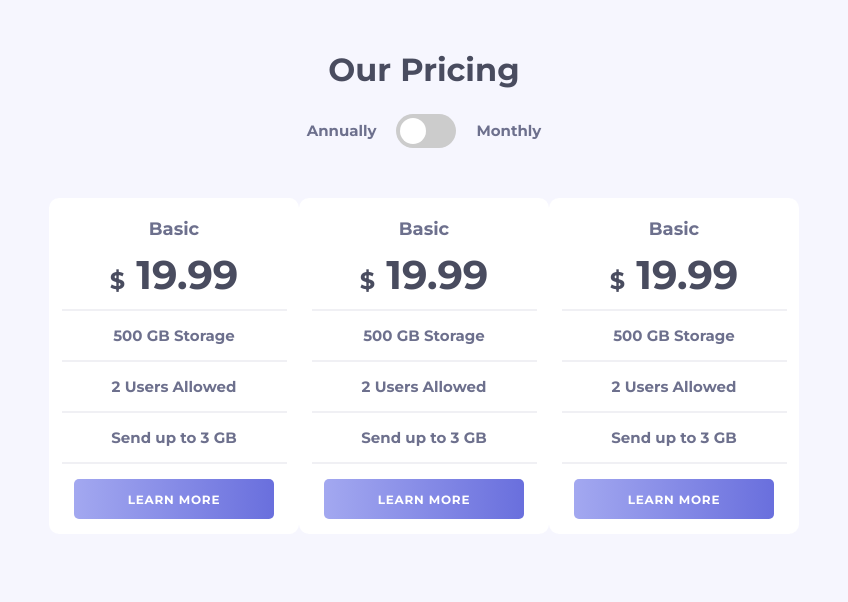
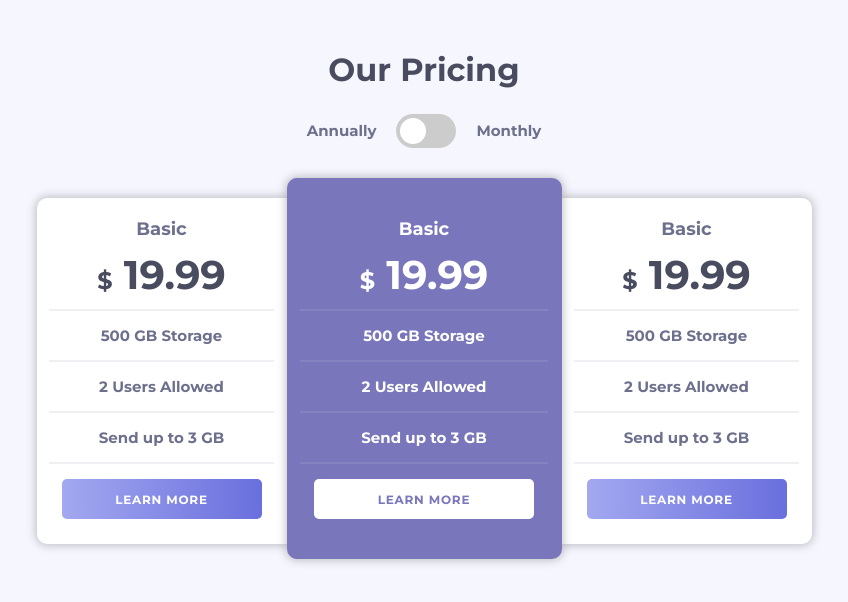
Before and after one commit to yoga1234/pricing-component, a React (Create React App) app: page / in a window 1280 px wide. Shown: the top 602 px of the page, without its empty margins (216-1064 px from the left). Built offline with nearby package versions, Linux system fonts and the light colour scheme.

Commit message:
adding style for main card

```diff
--- a/src/App.css
+++ b/src/App.css
@@ -93,3 +93,9 @@ input:checked + .slider:before {
   justify-content: center;
   margin-top: 50px;
 }
+.card-container .white-container:nth-child(1) {
+  border-radius: 10px 0px 0px 10px;
+}
+.card-container .white-container:nth-child(3) {
+  border-radius: 0px 10px 10px 0px;
+}
--- a/src/components/MainPrice/MainPrice.css
+++ b/src/components/MainPrice/MainPrice.css
@@ -1,14 +1,20 @@
 .main-container {
-  width: 250px;
+  z-index: 2;
+  position: relative;
+  width: 275px;
   border-radius: 10px;
-  background-color: white;
+  background-color: #7976bc;
   font-family: var(--font-main);
-  padding-top: 20px;
-  padding-bottom: 15px;
+  padding-top: 40px;
+  padding-bottom: 40px;
+  margin-top: -20px;
+  -webkit-box-shadow: 0px 0px 10px 1px rgba(0, 0, 0, 0.25);
+  -moz-box-shadow: 0px 0px 10px 1px rgba(0, 0, 0, 0.25);
+  box-shadow: 0px 0px 10px 1px rgba(0, 0, 0, 0.25);
 }
 .main-container .card-title {
   font-size: 18px;
-  color: var(--grayish-blue);
+  color: #fff;
   font-weight: bold;
   text-align: center;
 }
@@ -17,7 +23,7 @@
   font-weight: bold;
   margin-top: 10px;
   margin-bottom: 10px;
-  color: hsl(232, 13%, 33%);
+  color: #fff;
   text-align: center;
 }
 .main-container .card-price span {
@@ -31,7 +37,7 @@
   margin: auto;
   padding-top: 15px;
   padding-bottom: 15px;
-  color: var(--grayish-blue);
+  color: #fff;
   border-top: 2px solid rgba(179, 181, 197, 0.2);
 }
 hr.button-border {
@@ -47,18 +53,14 @@ hr.button-border {
   height: 40px;
   margin: 15px auto 0 auto;
   border-radius: 5px;
-  color: #fff;
+  color: #7976bc;
   font-weight: bold;
   letter-spacing: 0.75px;
-  background-image: linear-gradient(
-    to right,
-    hsl(236, 72%, 79%),
-    hsl(237, 63%, 64%)
-  );
+  background-color: #fff;
   border: none;
 }
 .main-container .card-button:hover {
   cursor: pointer;
-  background-image: #fff;
+  background-color: #fff;
   border: 1px solid #7976bc;
 }
--- a/src/components/MainPrice/MainPrice.js
+++ b/src/components/MainPrice/MainPrice.js
@@ -4,7 +4,7 @@ import "./MainPrice.css";
 
 const MainPrice = () => {
   return (
-    <div className="white-container">
+    <div className="main-container">
       <h2 className="card-title">Basic</h2>
       <p className="card-price">
         <span className="dollar-sign">$</span> 19.99
--- a/src/components/WhitePrice/WhitePrice.css
+++ b/src/components/WhitePrice/WhitePrice.css
@@ -1,10 +1,15 @@
 .white-container {
+  z-index: 1;
+  position: relative;
   width: 250px;
-  border-radius: 10px;
+  height: max-content;
   background-color: white;
   font-family: var(--font-main);
   padding-top: 20px;
-  padding-bottom: 15px;
+  padding-bottom: 25px;
+  -webkit-box-shadow: 0px 0px 10px 1px rgba(0, 0, 0, 0.25);
+  -moz-box-shadow: 0px 0px 10px 1px rgba(0, 0, 0, 0.25);
+  box-shadow: 0px 0px 10px 1px rgba(0, 0, 0, 0.25);
 }
 .white-container .card-title {
   font-size: 18px;
@@ -34,12 +39,12 @@
   color: var(--grayish-blue);
   border-top: 2px solid rgba(179, 181, 197, 0.2);
 }
-hr.button-border {
+.white-container hr.button-border {
   border: 1px solid rgba(179, 181, 197, 0.2);
   width: 90%;
   margin: auto;
 }
-.card-button {
+.white-container .card-button {
   font-family: var(--font-main);
   font-size: 12px;
   display: block;
@@ -57,7 +62,7 @@ hr.button-border {
   );
   border: none;
 }
-.card-button:hover {
+.white-container .card-button:hover {
   cursor: pointer;
   background-image: #fff;
   border: 1px solid #7976bc;
```
